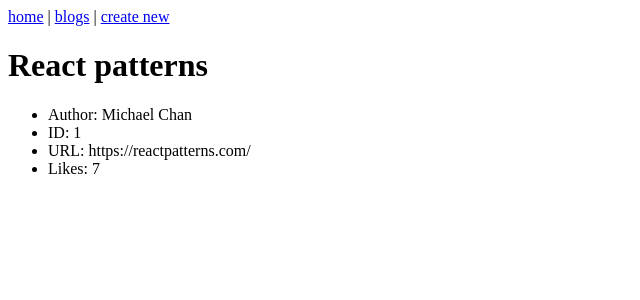
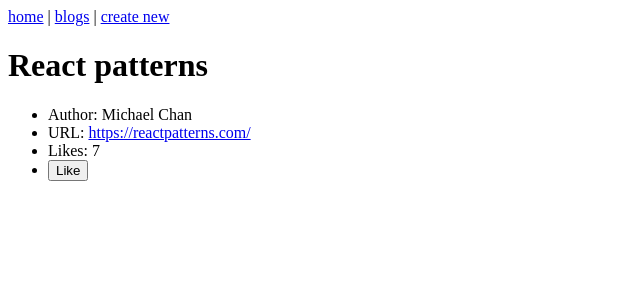
Before and after one commit to vilho4/Part14, a Next.js app in the folder bloglist-app/: page /blogs/1 in a window 1280 px wide. Shown: the top 300 px of the page, without its empty margins (0-640 px from the left). Built offline with nearby package versions, Linux system fonts and the light colour scheme.

Commit message:
14.4 completed

```diff
--- a/bloglist-app/app/actions/blogs.ts
+++ b/bloglist-app/app/actions/blogs.ts
@@ -3,6 +3,7 @@
 import { redirect } from 'next/navigation'
 import { revalidatePath } from 'next/cache'
 import { createBlog } from '../services/blogs'
+import { likeBlog } from '../services/blogs'
 
 export const createBlogAction = async (formData: FormData) => {
   const title = formData.get('title') as string
@@ -12,3 +13,11 @@ export const createBlogAction = async (formData: FormData) => {
   revalidatePath('/blogs')
   redirect('/blogs')
 }
+
+export const likeBlogAction = async (formData: FormData) => {
+  const id = Number(formData.get('id'))
+
+  likeBlog(id)
+
+  revalidatePath(`/blogs/${id}`)
+}
--- a/bloglist-app/app/blogs/[id]/page.tsx
+++ b/bloglist-app/app/blogs/[id]/page.tsx
@@ -1,5 +1,6 @@
 import { notFound } from 'next/navigation'
 import { getBlogById } from '../../services/blogs'
+import { likeBlogAction } from '@/app/actions/blogs'
 
 export default async function BlogPage({ params }: { params: Promise<{ id: string }> }) {
   const { id } = await params
@@ -12,11 +13,19 @@ export default async function BlogPage({ params }: { params: Promise<{ id: strin
   return (
     <div>
       <h1>{blog.title}</h1>
+
       <ul>
         <li>Author: {blog.author}</li>
-        <li>ID: {blog.id}</li>
-        <li>URL: {blog.url}</li>
+        <li>
+          URL: <a href={blog.url}>{blog.url}</a>
+        </li>
         <li>Likes: {blog.likes}</li>
+        <li>
+          <form action={likeBlogAction}>
+            <input type="hidden" name="id" value={blog.id} />
+            <button type="submit">Like</button>
+          </form>
+        </li>
       </ul>
     </div>
   )
--- a/bloglist-app/app/services/blogs.ts
+++ b/bloglist-app/app/services/blogs.ts
@@ -30,3 +30,11 @@ export function createBlog(blog: { title: string; author: string; url: string })
 export function getBlogById(id: number) {
   return blogs.find((blog) => blog.id === id)
 }
+
+export function likeBlog(id: number) {
+  const blog = getBlogById(id)
+  if (blog) {
+    blog.likes++
+  }
+  return blog
+}
```
